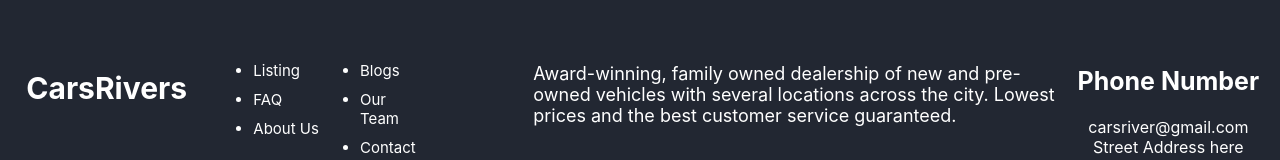
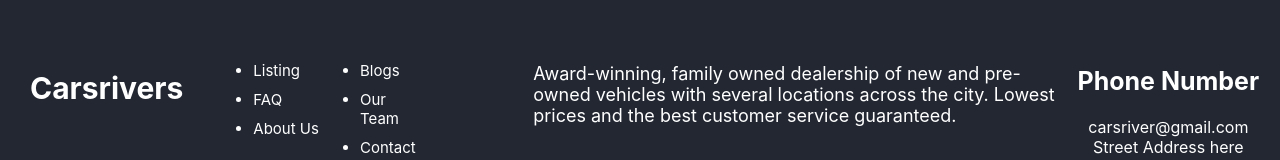
Before and after one commit to sn-devz/react-mui, a React (Create React App) app: page / in a window 1280 px wide. Shown: the part 779-939 px from the top of the page. Built offline with nearby package versions, Linux system fonts and the light colour scheme.

Commit message:
footer fixed

```diff
--- a/src/components/DropDown/DropDown.js
+++ b/src/components/DropDown/DropDown.js
@@ -27,7 +27,6 @@ import { colors } from "../../utils";
     }),
     clearIndicator: provided => ({
       ...provided,
-
     }),
     dropdownIndicator: provided => ({
       ...provided,
--- a/src/components/Footer/Footer.js
+++ b/src/components/Footer/Footer.js
@@ -5,7 +5,6 @@ import { colors, white } from "../../utils/constanst/Colors";
 import FacebookIcon from '@material-ui/icons/Facebook';
 import InstagramIcon from '@material-ui/icons/Instagram';
 import TwitterIcon from '@material-ui/icons/Twitter';
-import Divider from '@material-ui/core/Divider';
 
 const useStyles = makeStyles((theme) => ({
     root: {
@@ -98,7 +97,7 @@ export const Footer = ()=> {
     return(
             <Grid container  className={classes.root}>
                 <Grid item xs={12} sm={3} md={2} >
-                        <h2 className={classes.logoText}>CarsRivers</h2>
+                        <h2 className={classes.logoText}>Carsrivers</h2>
                 </Grid>
                 <Grid item xs={12} sm={3}  md={3} >
                     <Grid container xs={12} >
--- a/src/components/Navbar/_/LinkItem/LinkItem.js
+++ b/src/components/Navbar/_/LinkItem/LinkItem.js
@@ -1,7 +1,6 @@
 import {
   makeStyles,
   Typography,
-  Theme,
   createStyles,
   Box,
 } from "@material-ui/core";
@@ -36,21 +35,13 @@ const useStyles = makeStyles((theme) =>
       paddingTop: '5px',
       paddingBottom: '5px',
       fontWeight: 600
-      // "&:hover": {
-      //   borderBottom: '5px solid',
-      //   borderBottomColor: colors.themeColor2,
-      // }
     },
     itemBgBlack: {
       fontSize: "1rem",
       color: 'black',
       paddingTop: '5px',
       paddingBottom: '5px',
-      // fontWeight: 'bold',
-      // "&:hover": {
-      //   borderBottom: '5px solid',
-      //   borderBottomColor: colors.themeColor2,
-      // }
+      fontWeight: 600
     },
   })
 );
```
